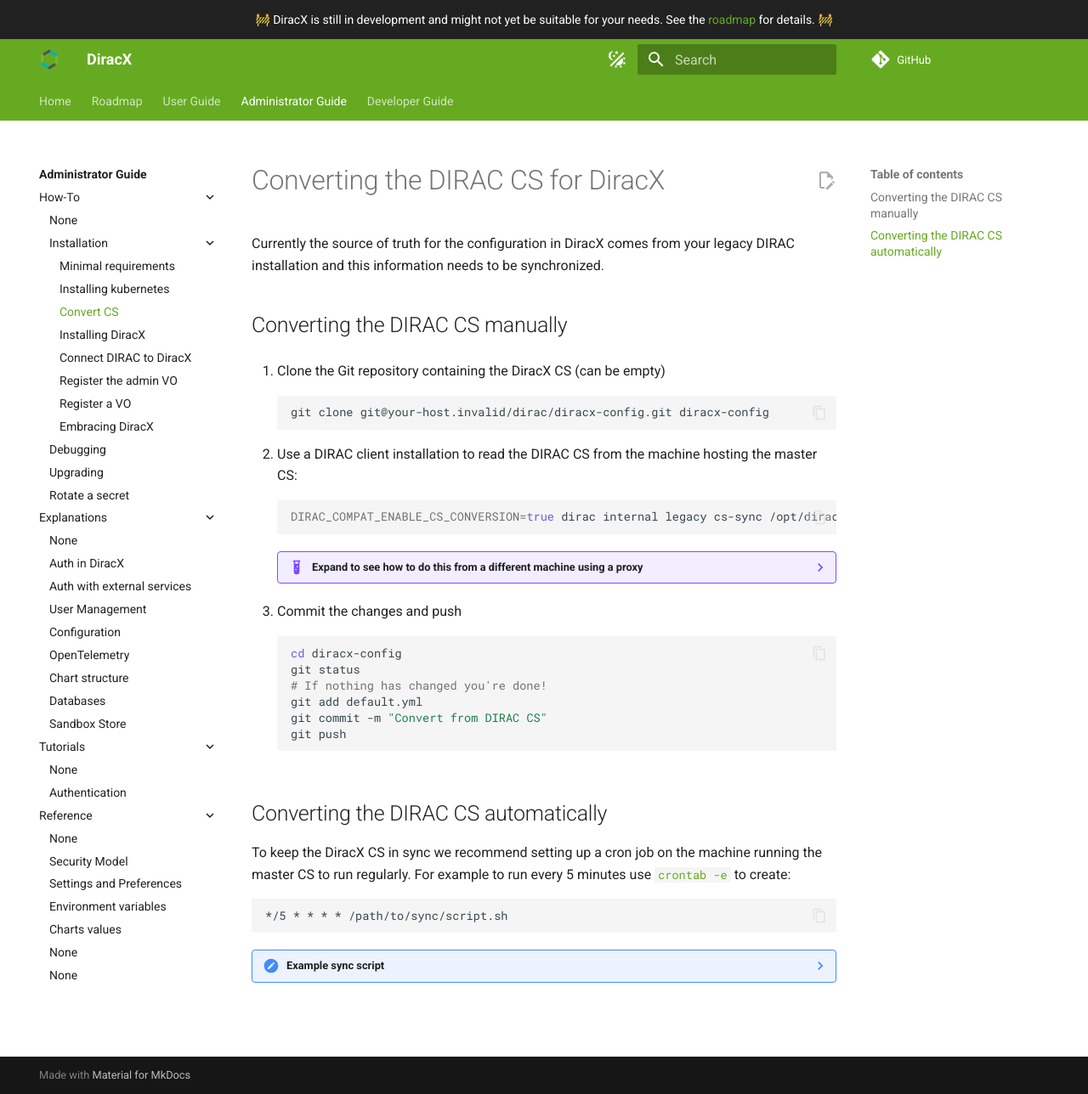
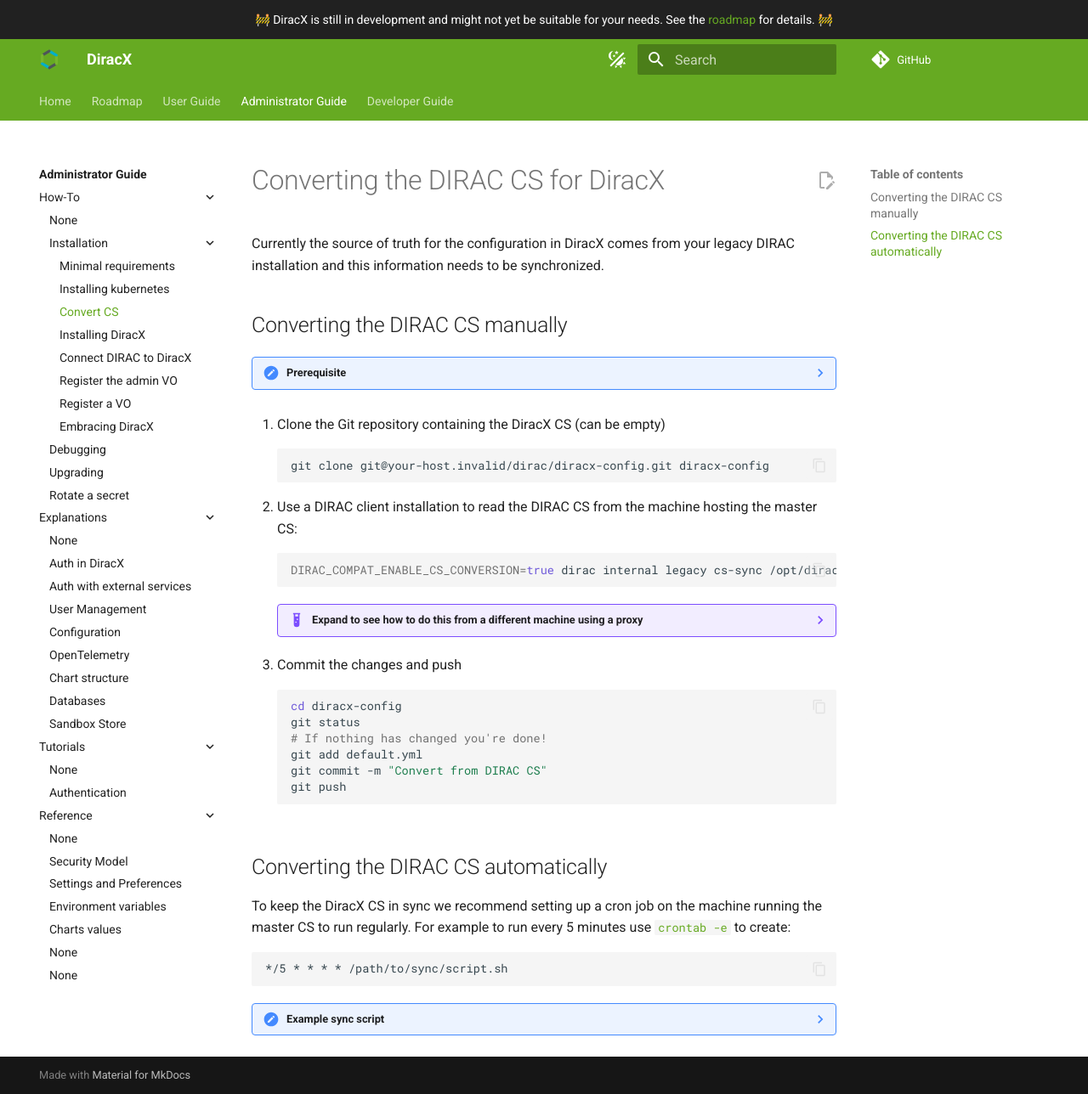
Before and after one commit to DIRACGrid/diracx, an MkDocs documentation site: the page built from docs/admin/how-to/install/convert-cs.md, in a window 1280 px wide and 1288 px high. Shown: the whole window at 85% size. Built offline with MkDocs 1.6.1 and Material for MkDocs 9.7.7, drawn with Linux system fonts in a browser that asks for light colours; plug-ins that fetch from the network failed and are left out; comment, search, counter and statistics services are not loaded.

Commit message:
docs: added note before converting CS

```diff
--- a/docs/admin/how-to/install/convert-cs.md
+++ b/docs/admin/how-to/install/convert-cs.md
@@ -3,6 +3,10 @@
 Currently the source of truth for the configuration in DiracX comes from your legacy DIRAC installation and this information needs to be synchronized.
 
 ## Converting the DIRAC CS manually
+
+??? note "Prerequisite"
+
+    The script below expects that the DIRAC CS already contains a `DiracX` section.
 
 1. Clone the Git repository containing the DiracX CS (can be empty)
 
--- a/mkdocs.yml
+++ b/mkdocs.yml
@@ -199,7 +199,7 @@ markdown_extensions:
       custom_fences:
         - name: mermaid
           class: mermaid
-          format: !!python/name:pymdownx.superfences.fence_code_format
+          format: !!python/name:pymdownx.superfences.fence_div_format
   - pymdownx.inlinehilite
   - pymdownx.snippets
   - pymdownx.highlight:
```
Also changed, not shown: docs/user/tutorials/getting-started.md (+0 -2 lines).
